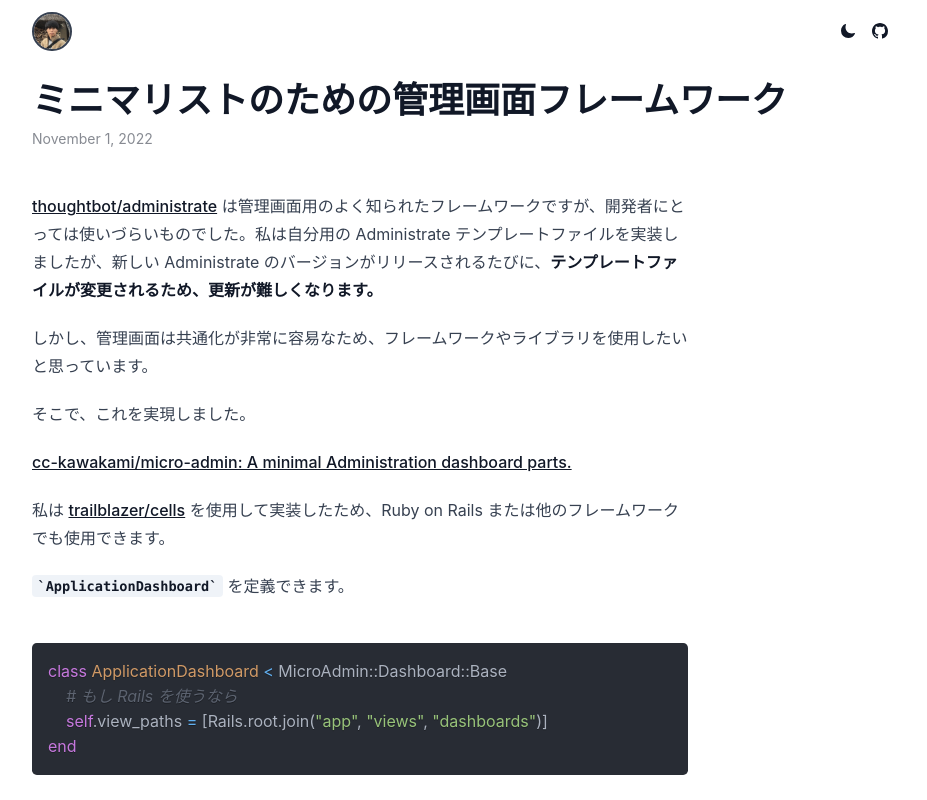
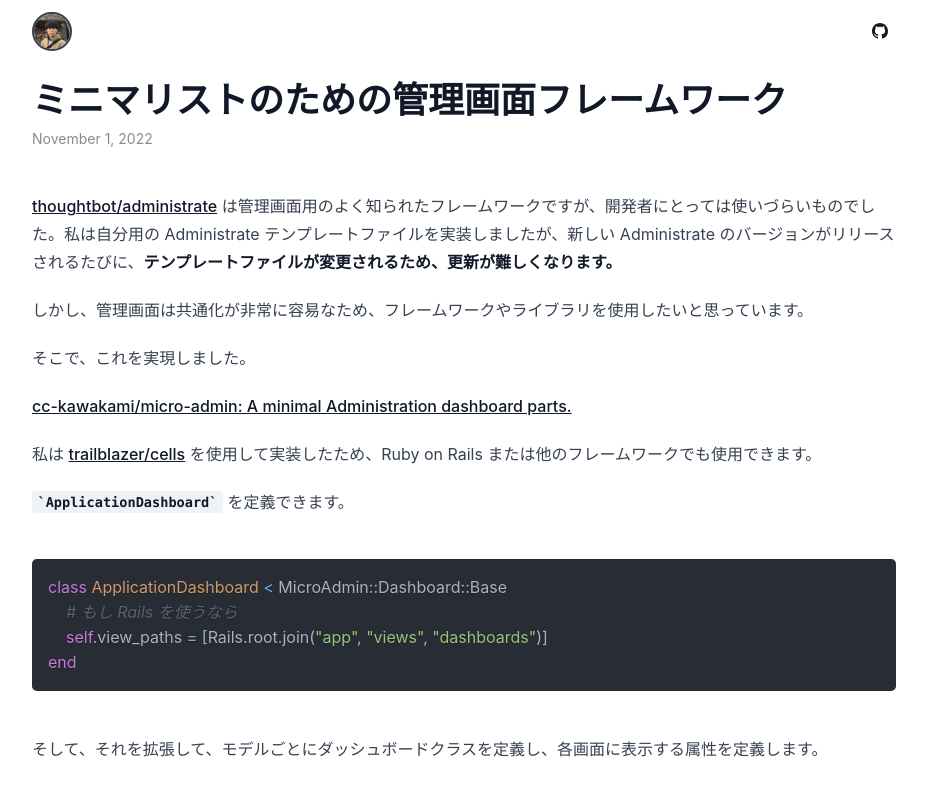
Before and after one commit to kawakamimoeki/website-legacy, a Next.js app: page /blog/1 in a window 1280 px wide. Shown: the top 800 px of the page, without its empty margins (176-1103 px from the left). Built offline with nearby package versions, Linux system fonts and the light colour scheme.

Commit message:
remove dark theme

```diff
--- a/components/header.tsx
+++ b/components/header.tsx
@@ -1,12 +1,8 @@
 import Image from 'next/image'
-import { useTheme } from 'next-themes'
-import { IoMoon, IoSunny } from 'react-icons/io5'
 import Link from 'next/link'
 import { GoMarkGithub } from 'react-icons/go'
 
 export default function Header() {
-  const { theme, setTheme } = useTheme()
-
   return (
     <div
       style={{
@@ -26,15 +22,8 @@
           />
         </Link>
         <div className="grow"></div>
-        <div className="cursor-pointer">
-          {theme === 'light' ? (
-            <IoSunny className="w-8" onClick={() => setTheme('dark')} />
-          ) : (
-            <IoMoon className="w-8" onClick={() => setTheme('light')} />
-          )}
-        </div>
         <div>
-          <Link target="_blank" href="https://github.com/kawakamimoeki/website">
+          <Link href="https://github.com/kawakamimoeki/website">
             <GoMarkGithub className="w-8" />
           </Link>
         </div>
--- a/components/markdown.jsx
+++ b/components/markdown.jsx
@@ -1,4 +1,3 @@
-import React from 'react'
 import ReactMarkdown from 'react-markdown'
 import remarkGfm from 'remark-gfm'
 import { PrismLight as SyntaxHighlighter } from 'react-syntax-highlighter'
--- a/pages/_app.tsx
+++ b/pages/_app.tsx
@@ -1,5 +1,4 @@
 import SEO from '../components/seo'
-import { ThemeProvider } from 'next-themes'
 import '../styles/globals.css'
 import Header from '../components/header'
 import Footer from '../components/footer'
@@ -8,7 +7,6 @@
   return (
     <>
       <SEO />
-      <ThemeProvider attribute="class">
       <div
         className="leading-7 bg-white text-gray-900 dark:bg-gray-900 dark:text-white"
         style={{
@@ -20,7 +18,6 @@
           <Footer />
         </div>
       </div>
-      </ThemeProvider>
     </>
   )
 }
--- a/pages/blog/[id].tsx
+++ b/pages/blog/[id].tsx
@@ -49,7 +49,7 @@
       </Head>
       <Title>{post.title}</Title>
       <Date className="text-sm opacity-50" dateString={post.date.toString()} />
-      <Markdown className="mt-10 prose" content={post.content}></Markdown>
+      <Markdown className="mt-10 prose mx-auto max-w-none" content={post.content}></Markdown>
       <Link
         className="underline decoration-yellow-400 decoration-4 underline-offset-4 font-bold block my-6 text-center"
         href="/blog"
```
Also changed, not shown: posts/3.md (+1 -1 lines). Lines whose indentation alone changed are shown as unchanged.
